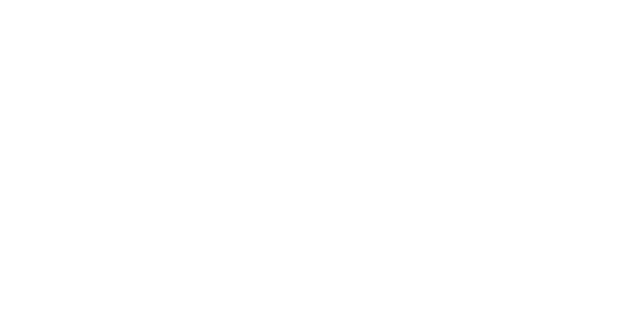
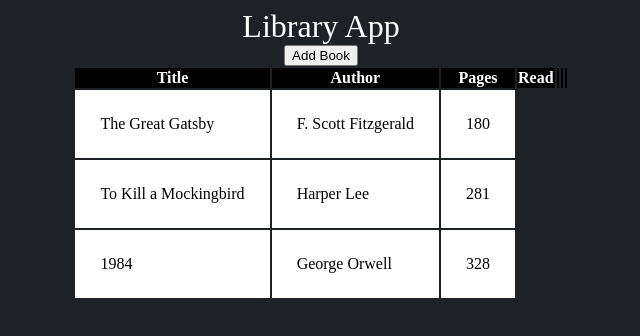
Before and after one commit to codinghaki/library-app, a plain HTML site: page index.html in a window 1280 px wide. Shown: the whole page, without its empty margins (327-967 px from the left). Drawn offline with Linux system fonts and the light colour scheme.

Commit message:
Created script to display books on page

```diff
--- a/CSS/styles.css
+++ b/CSS/styles.css
@@ -1,5 +1,31 @@
 html,
+body,
 .wrapper {
     height: 100%;
     width: 100%;
+    background-color: #1e2227;
 }
+
+.wrapper {
+    display: flex;
+    justify-content: flex-start;
+    align-items: center;
+    flex-direction: column;
+
+}
+
+.title {
+    color: white;
+    font-size: xx-large;
+}
+
+td {
+    background-color: white;
+    padding: 25px;
+}
+
+
+th {
+    color: white;
+    background-color: black;
+}
--- a/JS/app.js
+++ b/JS/app.js
@@ -1,15 +1,7 @@
-class Library {
-    constructor(){
-        this.books = [];
-    }
-
-    addBookToLibrary(book) {
-        this.books.push(book);
-    }
-}
+const myLibrary = [];
 
 class Book {
-    constructor(title, author, numPages, read){
+  constructor(title, author, numPages, read) {
     this.title = title;
     this.author = author;
     this.numPages = numPages;
@@ -18,13 +10,47 @@ class Book {
 
   isReadYet() {
     if (this.read) {
-            return 'read'
+      return "read";
     } else {
-            return 'not read yet'
+      return "not read yet";
     }
   }
 
   info() {
-        return `${this.title}, ${this.author}, ${this.numPages} pages, ${this.isReadYet()}`;
+    return `${this.title}, ${this.author}, ${
+      this.numPages
+    } pages, ${this.isReadYet()}`;
   }
 }
+
+function addBookToLibrary(book){
+    myLibrary.push(book);
+}
+
+const book1 = new Book("The Great Gatsby", "F. Scott Fitzgerald", 180, true);
+const book2 = new Book("To Kill a Mockingbird", "Harper Lee", 281, false);
+const book3 = new Book("1984", "George Orwell", 328, true);
+addBookToLibrary(book1);
+addBookToLibrary(book2);
+addBookToLibrary(book3);
+
+function displayBooks(){
+    myLibrary.forEach((book) => {
+        const table = document.querySelector('.bookList');
+        const newRow = document.createElement('tr');
+        const titleCell = document.createElement('td');
+        titleCell.textContent = book.title;
+        const authorCell = document.createElement('td');
+        authorCell.textContent = book.author;
+        const pagesCell = document.createElement('td');
+        pagesCell.textContent = book.numPages;
+
+
+        newRow.appendChild(titleCell);
+        newRow.appendChild(authorCell);
+        newRow.appendChild(pagesCell);
+        table.appendChild(newRow)
+    })
+}
+
+displayBooks();
--- a/index.html
+++ b/index.html
@@ -1,16 +1,37 @@
 <!DOCTYPE html>
 <html lang="en">
-<head>
-    <meta charset="UTF-8">
-    <meta name="viewport" content="width=device-width, initial-scale=1.0">
+  <head>
+    <meta charset="UTF-8" />
+    <meta name="viewport" content="width=device-width, initial-scale=1.0" />
     <title>Library</title>
-    <link rel="stylesheet" href="CSS/styles.css">
+    <link rel="stylesheet" href="CSS/styles.css" />
     <script src="JS/app.js" defer></script>
-</head>
-<body>
+  </head>
+  <body>
     <div class="wrapper">
-
+        <div>
+            <span class="title">
+                Library App
+            </span>
+        </div>
+        <div>
+            <button>Add Book</button>
+        </div>
+      <div class="bookListContainer">
+        <table class="bookList">
+          <thead>
+            <tr>
+              <th>Title</th>
+              <th>Author</th>
+              <th>Pages</th>
+              <th>Read</th>
+              <th></th>
+              <th></th>
+              <th></th>
+            </tr>
+          </thead>
+        </table>
+      </div>
     </div>
-
-</body>
+  </body>
 </html>
```
Lines whose indentation alone changed are shown as unchanged.
